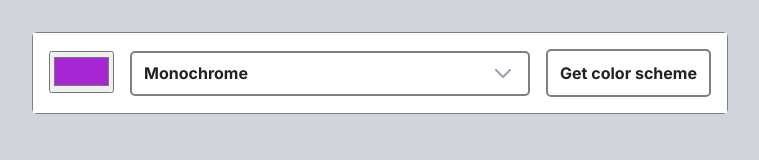
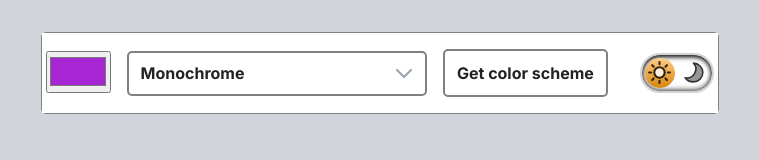
Before and after one commit to casserole27/color-scheme-generator, a plain HTML site: page index.html in a window 1280 px wide. Shown: the whole page, without its empty margins (260-1019 px from the left). Drawn offline with Linux system fonts and the light colour scheme.

Commit message:
added HTML, CSS, and JS for light/darkmode toggle

```diff
--- a/index.css
+++ b/index.css
@@ -19,6 +19,15 @@ Date: August 2023
 
     /*BORDER RADIUS*/
     --br-small: 5px;
+}
+
+.darkmode {
+    --bg: #333;
+    --bg-body: #000;
+    --text-color: #fff;
+    --element-focus: lightblue;
+    --color-focus: #fff;
+
 }
 
 
@@ -162,14 +171,17 @@ select {
     outline: none;
 }
 
-.copy-btn {
-    background-image: url(assets/copy.svg);
-    background-color: white;
-    background-size: contain;
-    background-repeat: no-repeat;
+svg {
+    fill: currentColor;
+    pointer-events: none;
     width: 40px;
     height: 40px;
+}
+
+.copy-btn {
+    background-color: var(--bg);
     border: none;
+    border-radius: 5px;
 }
 
 .copy-btn:hover {
@@ -199,10 +211,91 @@ select {
     align-items: center;
 }
 
+/*====== TOGGLE ======*/
+
+label { /*toggle container*/
+    width: 75px;
+    height: 40px;
+    position: relative;
+    display: block;
+    background-color: #fff;
+    margin-top: -1rem;
+    border: 2px solid lightgray;
+    border-radius: 200px;
+    box-shadow: inset 0px 2px 5px black, inset 0px -2px 5px gray;
+    cursor: pointer;
+    transition: 0.3s ease;
+
+}
+
+label:hover,
+label:focus {
+    transform: scale(1.05);
+    outline: 3px solid var(--element-focus);
+}
+
+label::after{
+    /*toggle button, the ::after selector inserts something after the content of each selected element(s),
+    use content or build it yourself like in this example*/
+    content: '';
+    width: 30px;
+    height: 30px;
+    position: absolute;
+    top: 3px;
+    left: 3px;
+    background: linear-gradient(180deg, #ffcc89, #d8860b);
+    border-radius: 50%;
+    transition: 0.3s;
+}
+
+.toggle { /* hide checkbox input, removes from screen reader */
+    width: 0;
+    height: 0;
+    visibility: hidden;
+}
+
+input:checked + label { /*select and style the first label element that is placed immediately after the input element when checked*/
+    background: #2d2730;
+}
+
+input:checked + label:after { /*select and style the first label:after element that is placed immediately after the input element when checked*/
+    left: 70px;
+    transform: translateX(-100%);
+    background: linear-gradient(180deg, #0173ff, #3a3a3a);
+
+}
+
+.moon,
+.sun {
+    position: absolute;
+    width: 25px;
+    height: 25px;
+    top: 5px;
+    opacity: .80;
+    z-index: 1;
+}
+
+.moon {
+    right: 5px;
+    fill: #7e7e7e;
+    transition: 0.3s;
+}
+
+.sun {
+    left: 5px;
+    fill: #fff;
+    transition: 0.3s;
+}
+
+
 /*====== MEDIA QUERIES ======*/
 
 
 @media (min-width: 768px) {
+    header {
+        padding: 1rem .25rem;
+    }
+
     header,
     main {
         flex-direction: row;
@@ -215,7 +308,15 @@ select {
     }
 
     select {
-        width: 400px;
+        width: 300px;
+    }
+
+    label {
+        margin: 0;
+    }
+
+    .schemes-btn {
+        width: 25%;
     }
 
     .text-container {
--- a/index.html
+++ b/index.html
@@ -28,13 +28,10 @@
  -->
 
  <body>
-
     <div class="color-scheme-container">
-
         <header>
             <div class="input-container">
                 <input type="color" class="seed-color" id="seed-color" value="#A626D3" aria-label="seed color">
-
                 <select name="color-schemes" class="color-schemes-select" id="color-schemes-select">
                     <option value="monochrome">Monochrome</option>
                     <option value="monochrome-dark">Monochrome-Dark</option>
@@ -45,14 +42,31 @@
                     <option value="triad">Triad</option>
                 </select>
             </div>
-
             <button class="schemes-btn" id="schemes-btn">Get color scheme</button>
+            <!--dark/light toggle-->
+            <input
+                class="toggle"
+                type="checkbox"
+                id="darkmode-toggle">
+            <label
+                for="darkmode-toggle"
+                aria-label="light and dark mode toggle"
+                tabindex="0"
+                id="darkmode-label">
+                <!--svgrepo.com-->
+                <!--add code and classes-->
+                <svg class="sun" width="800px" height="800px" viewBox="0 0 24 24" fill="none" xmlns="http://www.w3.org/2000/svg">
+                    <g id="Environment / Sun">
+                    <path id="Vector" d="M12 4V2M12 20V22M6.41421 6.41421L5 5M17.728 17.728L19.1422 19.1422M4 12H2M20 12H22M17.7285 6.41421L19.1427 5M6.4147 17.728L5.00049 19.1422M12 17C9.23858 17 7 14.7614 7 12C7 9.23858 9.23858 7 12 7C14.7614 7 17 9.23858 17 12C17 14.7614 14.7614 17 12 17Z" stroke="#000000" stroke-width="2" stroke-linecap="round" stroke-linejoin="round"/>
+                    </g>
+                </svg>
+                <svg class="moon" width="800px" height="800px" viewBox="0 0 24 24" fill="none" xmlns="http://www.w3.org/2000/svg">
+                    <path d="M3 17C10.952 18.6176 16.6829 8.75775 11 3C16.0007 3.13144 20 7.11149 20 12C20 16.9715 16.1188 21 11 21C7.77111 21 4.65938 19.4319 3 17Z" stroke="#000000" stroke-width="1.5" stroke-linejoin="round"/>
+                </svg>
+            </label>
+            <!--end dark/light toggle-->
         </header>
-
         <main id="main-container"></main>
-
     </div>
-
-<script src="index.js"></script>
-
+ <script src="index.js"></script>
 </body>
--- a/index.js
+++ b/index.js
@@ -46,7 +46,11 @@ function renderColors() {
                 <div class="color" style="background-color:${hexValue};" tabindex = "0" data-hex=${hexValue}></div>
                     <div class="color-text-container">
                         <div class="text-container">
-                            <button class="copy-btn" id="copy" aria-label="copy hex code" data-hex=${hexValue}></button>
+                            <button class="copy-btn" id="copy" aria-label="copy hex code" data-hex=${hexValue}>
+                                <svg width="800px" height="800px" viewBox="0 0 256 256" xmlns="http://www.w3.org/2000/svg">
+                                <path d="M48.186 92.137c0-8.392 6.49-14.89 16.264-14.89s29.827-.225 29.827-.225-.306-6.99-.306-15.88c0-8.888 7.954-14.96 17.49-14.96 9.538 0 56.786.401 61.422.401 4.636 0 8.397 1.719 13.594 5.67 5.196 3.953 13.052 10.56 16.942 14.962 3.89 4.402 5.532 6.972 5.532 10.604 0 3.633 0 76.856-.06 85.34-.059 8.485-7.877 14.757-17.134 14.881-9.257.124-29.135.124-29.135.124s.466 6.275.466 15.15-8.106 15.811-17.317 16.056c-9.21.245-71.944-.49-80.884-.245-8.94.245-16.975-6.794-16.975-15.422s.274-93.175.274-101.566zm16.734 3.946l-1.152 92.853a3.96 3.96 0 0 0 3.958 4.012l73.913.22a3.865 3.865 0 0 0 3.91-3.978l-.218-8.892a1.988 1.988 0 0 0-2.046-1.953s-21.866.64-31.767.293c-9.902-.348-16.672-6.807-16.675-15.516-.003-8.709.003-69.142.003-69.142a1.989 1.989 0 0 0-2.007-1.993l-23.871.082a4.077 4.077 0 0 0-4.048 4.014zm106.508-35.258c-1.666-1.45-3.016-.84-3.016 1.372v17.255c0 1.106.894 2.007 1.997 2.013l20.868.101c2.204.011 2.641-1.156.976-2.606l-20.825-18.135zm-57.606.847a2.002 2.002 0 0 0-2.02 1.988l-.626 96.291a2.968 2.968 0 0 0 2.978 2.997l75.2-.186a2.054 2.054 0 0 0 2.044-2.012l1.268-62.421a1.951 1.951 0 0 0-1.96-2.004s-26.172.042-30.783.042c-4.611 0-7.535-2.222-7.535-6.482S152.3 63.92 152.3 63.92a2.033 2.033 0 0 0-2.015-2.018l-36.464-.23z" fill="currentColor" fill-rule="evenodd"/>
+                                </svg>
+                            </button>
                             <p class="text">${hexValue}</p>
                         </div>
                         <p class="color-name" id="color-name">${colorName}</p>
@@ -57,8 +61,11 @@ function renderColors() {
     document.getElementById('main-container').innerHTML = htmlFeed;
 }
 
+
+
 //copy hex values to clipboard using click or enter button
 function copyHex(e) {
+    console.log('button clicked!')
     const hexCopyValue = e.target.dataset.hex
     if (e.key === 'Enter' || e.type === 'click') {
         if (hexCopyValue) {
@@ -69,11 +76,40 @@ function copyHex(e) {
             //remove alert
             setTimeout(() => {
                 getSchemesBtn.textContent = 'Get color scheme';
-                getSchemesBtn.style.backgroundColor = 'white';
+                getSchemesBtn.style.backgroundColor = 'var(--bg)';
             }, 3000)
         }
     }
 };
+
+//variable for lightmode checkbox input
+const darkModeToggle = document.getElementById('darkmode-toggle');
+
+function renderDarkMode() {
+     /*if body contains dark mode class,
+     remove the class and toggle is checked,
+     else add darkmode class to the body
+    and toggle is in checked state.
+    Toggle is moved / changed via CSS :checked*/
+    if (document.body.classList.contains('darkmode')) {
+        document.body.classList.remove('darkmode');
+        darkModeToggle.checked = false;
+    } else {
+        document.body.classList.add('darkmode');
+        darkModeToggle.checked = true;
+    };
+};
+
+
+//event listener for toggle click
+darkModeToggle.addEventListener('click', renderDarkMode);
+
+//enable toggle key enter functionality with keypress event listener
+document.getElementById('darkmode-label').addEventListener('keypress', e => {
+    if(e.key === "Enter") {
+        renderDarkMode()
+    };
+});
 
 /****** EVENT LISTENERS ******/
 
```
